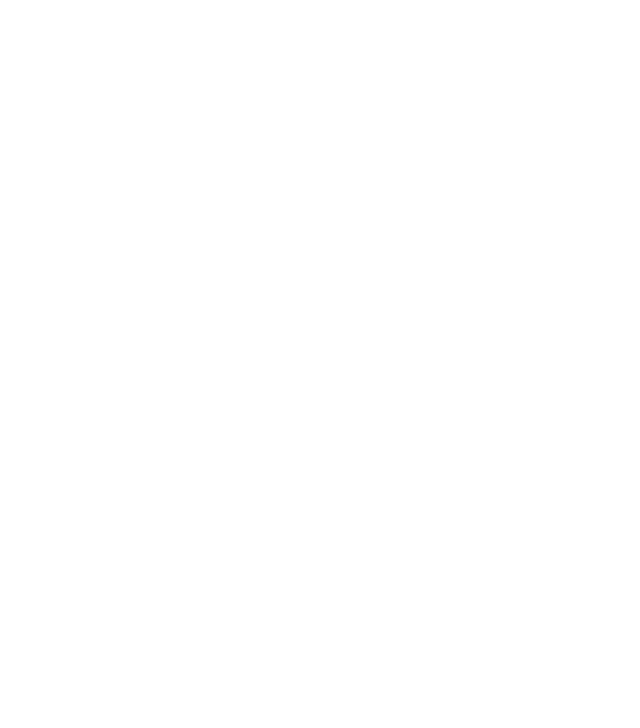
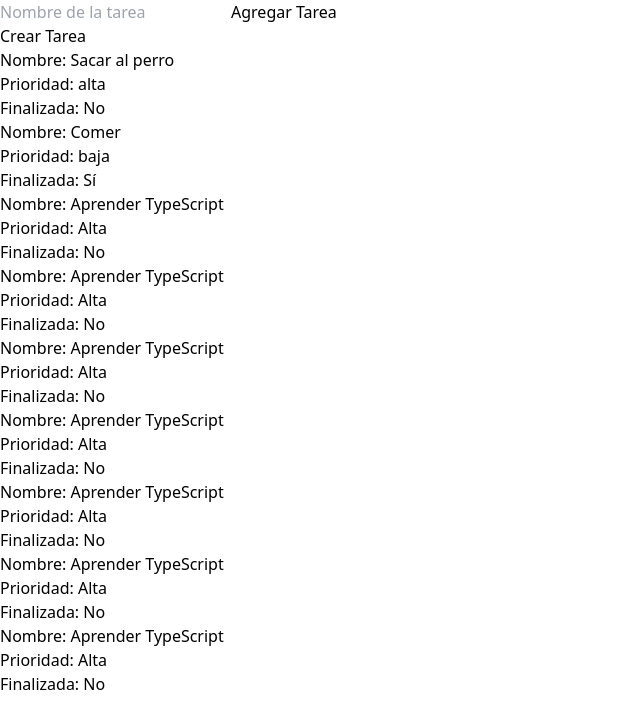
Before and after one commit to Dmedaura/ProyectoCRUD, a React (Vite) app: page / in a window 1280 px wide. Shown: the top 728 px of the page, without its empty margins (0-640 px from the left). Built offline with nearby package versions, Linux system fonts and the light colour scheme; data requests are answered from the project's data file.

Commit message:
Add files via upload

```diff
--- a/db.json
+++ b/db.json
@@ -4,7 +4,55 @@
       "id": "e87c",
       "nombre": "Sacar al perro",
       "prioridad": "alta",
+      "finalizada": false
+    },
+    {
+      "id": "e87c",
+      "nombre": "Comer",
+      "prioridad": "baja",
       "finalizada": true
+    },
+    {
+      "id": "5070",
+      "nombre": "Aprender TypeScript",
+      "prioridad": "Alta",
+      "finalizada": false
+    },
+    {
+      "id": "2731",
+      "nombre": "Aprender TypeScript",
+      "prioridad": "Alta",
+      "finalizada": false
+    },
+    {
+      "id": "9ac6",
+      "nombre": "Aprender TypeScript",
+      "prioridad": "Alta",
+      "finalizada": false
+    },
+    {
+      "id": "52b0",
+      "nombre": "Aprender TypeScript",
+      "prioridad": "Alta",
+      "finalizada": false
+    },
+    {
+      "id": "f549",
+      "nombre": "Aprender TypeScript",
+      "prioridad": "Alta",
+      "finalizada": false
+    },
+    {
+      "id": "a570",
+      "nombre": "Aprender TypeScript",
+      "prioridad": "Alta",
+      "finalizada": false
+    },
+    {
+      "id": "a983",
+      "nombre": "Aprender TypeScript",
+      "prioridad": "Alta",
+      "finalizada": false
     }
   ]
 }
--- a/src/App.tsx
+++ b/src/App.tsx
@@ -4,6 +4,8 @@
 import { IPersona } from "./types/IPersona";
 import PersonaForm from "./Components/PersonaForm";
 import { ITareas } from "./types/ITareas";
+import Tareas from "./Components/Tareas";
+import { POST } from "./services/Peticiones";
 
 function App() {
 
@@ -19,12 +21,44 @@
     traerTareas()
   }, [])
 
-  console.log(tareas)
+  const crearTarea = async () => {
+    const nuevaTarea: ITareas = {
+      nombre: "Aprender TypeScript",
+      prioridad: "Alta",
+      finalizada: false,
+    };
+
+    try {
+      const respuesta = await POST<ITareas>('http://localhost:3000/tareas', nuevaTarea);
+      console.log('Tarea creada:', respuesta);
+    } catch (error) {
+      console.error('Error creando la tarea:', error);
+    }
+  };
+
+  //console.log(tareas)
 
   return (
 
 
     <>
+      <div>
+        <form>
+          <input type="text" placeholder="Nombre de la tarea" required />
+          <button type="submit" >Agregar Tarea</button>
+        </form>
+      </div>
+      <div><button onClick={crearTarea}>Crear Tarea</button></div>
+      <div>
+        {tareas.map((tarea) => (
+          <div key={tarea.id}> {/* Usa un identificador único como `key` */}
+            <p>Nombre: {tarea.nombre}</p>
+            <p>Prioridad: {tarea.prioridad}</p>
+            <p>Finalizada: {tarea.finalizada ? "Sí" : "No"}</p>
+          </div>
+        ))}
+      </div>
+
 
     </>
   );
--- a/src/Components/Tareas.tsx
+++ b/src/Components/Tareas.tsx
@@ -1,12 +1,12 @@
 import React, { FC } from 'react'
 import { ITareas } from '../types/ITareas'
 
-const Tareas: FC<ITareas> = ({id,finalizada,nombre,prioridad}) => {
+const Tareas: FC<ITareas> = ({finalizada,nombre,prioridad}) => {
   return (
     <div>
         <h2>{nombre}</h2>
         <h3>{prioridad}</h3>
-        <h4></h4>
+        <h4>{finalizada}</h4>
 
     </div>
   )
```
